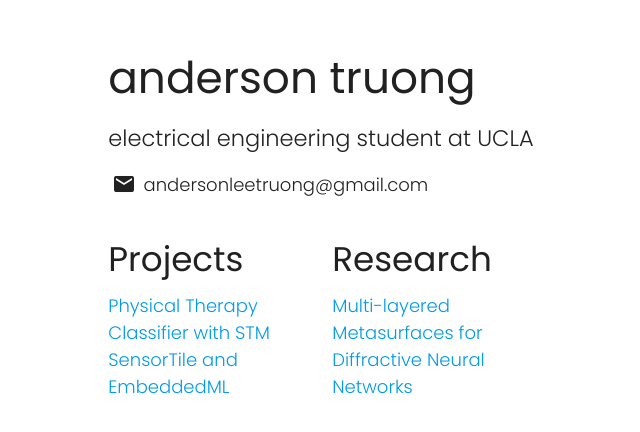
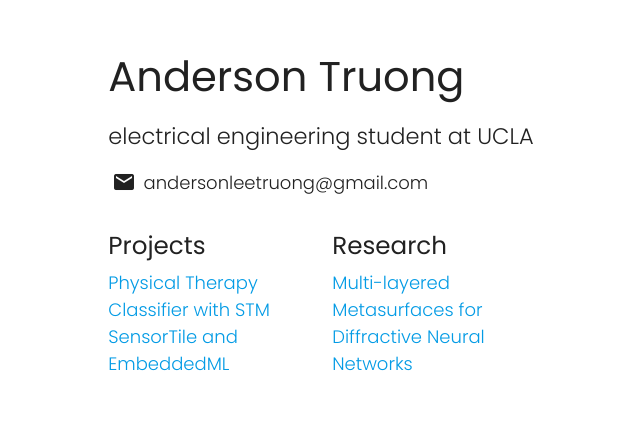
Before and after one commit to anderson-truong/anderson-truong.github.io, a plain HTML site: page index.html in a window 1280 px wide. Shown: the part 146-578 px from the top of the page, without its empty margins (319-959 px from the left). Drawn offline with nearby package versions, Linux system fonts and the light colour scheme.

Commit message:
Update index.html

```diff
--- a/index.html
+++ b/index.html
@@ -26,7 +26,7 @@
             <div class="row">
                 <div class="col s12 m8 offset-m2 l6 offset-l3">
                     <div class="cover" style="max-height: 200px; height: 25vw;"></div>
-                    <h3 style="margin: 0 auto; font-weight: 400;">anderson truong</h3>
+                    <h4 style="margin: 0 auto; font-weight: 400; font-size: calc(1.2em + 2.5vmin);">Anderson Truong</h4>
                 </div>
             </div>
             <div class="row">
@@ -37,11 +37,11 @@
                     </div>
                     <div class="row">
                         <div class="col s6">
-                            <h4>Projects</h4>
+                            <h5>Projects</h5>
                             <a href="https://docs.google.com/presentation/d/18UYCNa936pfoBPItUUpdlLkGp_p7ywXrrJhtFHfZ6EE/edit?usp=sharing" target="_blank" rel="noopener noreferrer">Physical Therapy Classifier with STM SensorTile and EmbeddedML</a>
                         </div>
                         <div class="col s6">
-                            <h4>Research</h4>
+                            <h5>Research</h5>
                             <a href="https://drive.google.com/file/d/1YCILKSq54iT6j6t4KtLIys-_dWb8n9_B/view?usp=sharing" target="_blank" rel="noopener noreferrer">Multi-layered Metasurfaces for Diffractive Neural Networks</a>
                         </div>
                     </div>
```
